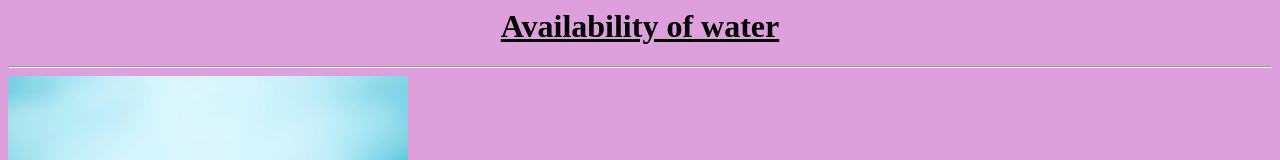
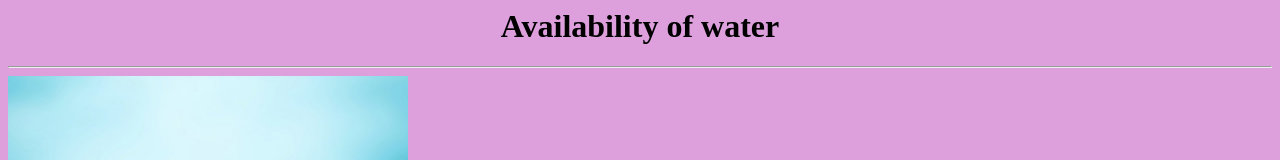
Before and after one commit to HemaTitan/Geography-project, a plain HTML site: page Availibility of Water Resources.html in a window 1280 px wide. Shown: the top 160 px of the page. Drawn offline with Linux system fonts and the light colour scheme.

Commit message:
Update Availibility of Water Resources.html

```diff
--- a/Availibility of Water Resources.html
+++ b/Availibility of Water Resources.html
@@ -3,7 +3,7 @@
 <title>Availability of water</title>
 </head>
 <body>
-<h1 align="center"><u>Availability of water</u></h1>
+<h1 align="center">Availability of water</h1>
 <hr>
 <body bgcolor="plum">
 <img src="availability of water.jpg" height = 300  width =400>
```
